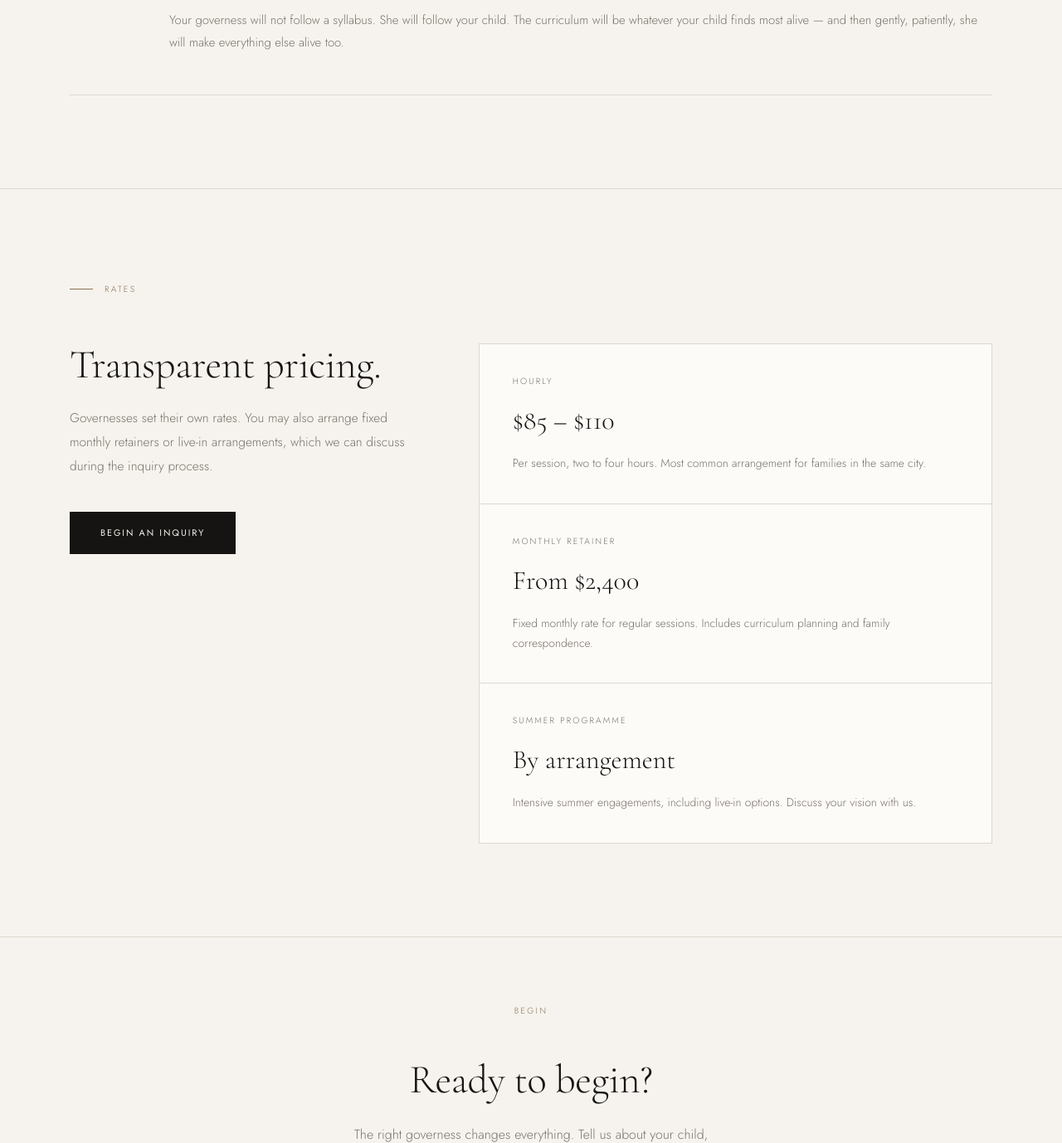
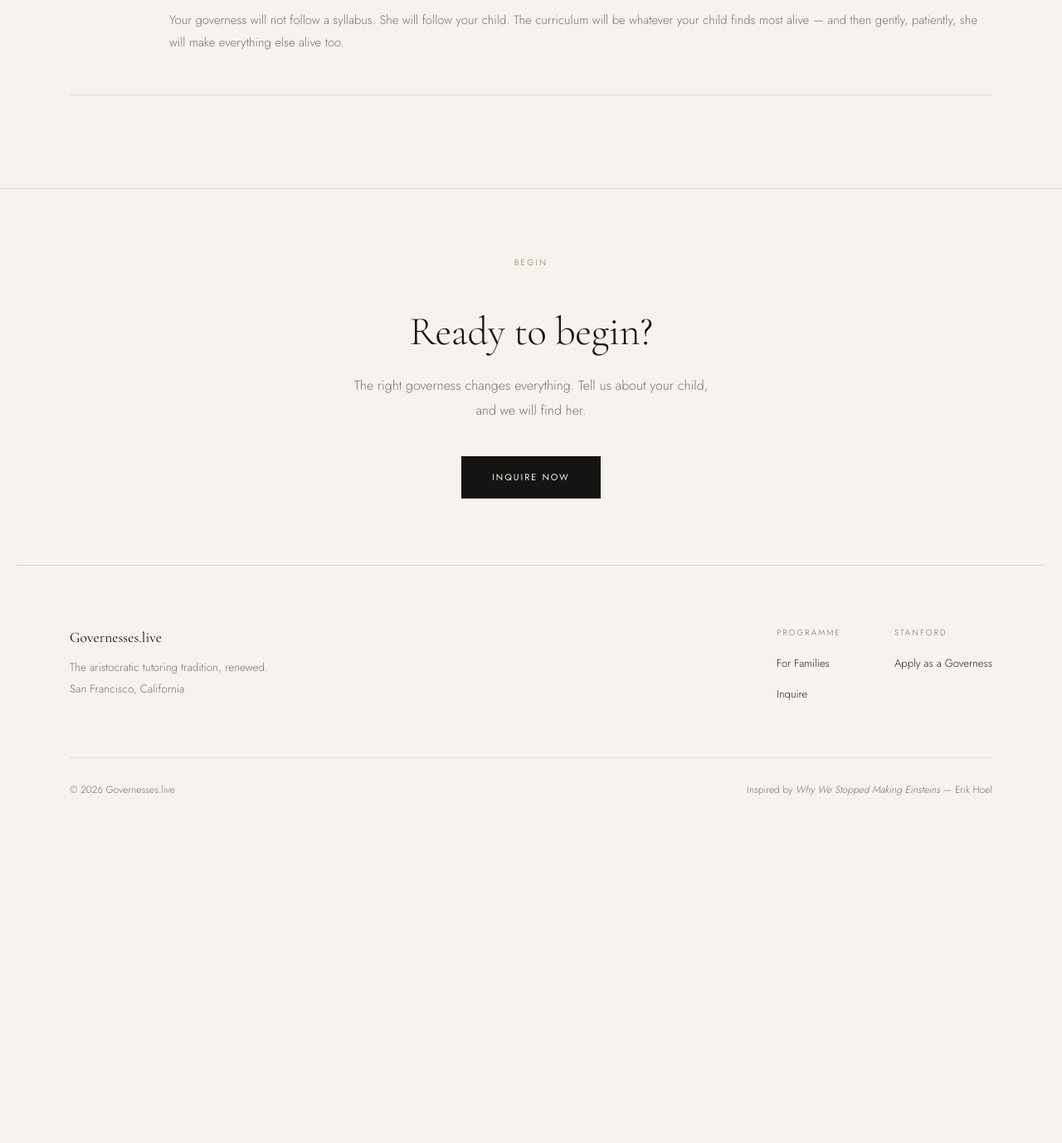
Before and after one commit to JeremyNixon/governess, a Flask app: page /families in a window 1280 px wide. Shown: the part 3123-4501 px from the top of the page at 83% size. After the commit the page ends 4082 px from the top, so only its background shows below. Run offline with Flask 3, Linux system fonts and the light colour scheme.

Commit message:
Remove transparent pricing section from families page
Co-Authored-By: Claude Sonnet 4.6 <noreply@anthropic.com>

```diff
--- a/templates/families.html
+++ b/templates/families.html
@@ -108,39 +108,6 @@
 
 <div class="full-rule"></div>
 
-<!-- PRICING -->
-<section class="section">
-  <div class="section-inner">
-    <p class="section-label">Rates</p>
-    <div class="pricing-grid">
-      <div>
-        <h2 class="section-heading">Transparent pricing.</h2>
-        <p class="prose-text mt-24">Governesses set their own rates. You may also arrange fixed monthly retainers or live-in arrangements, which we can discuss during the inquiry process.</p>
-        <a href="{{ url_for('inquire') }}" class="btn btn-primary mt-40">Begin an Inquiry</a>
-      </div>
-      <div class="pricing-cards">
-        <div class="pricing-card">
-          <p class="pricing-card-label">Hourly</p>
-          <p class="pricing-card-rate">$85 – $110</p>
-          <p class="pricing-card-desc">Per session, two to four hours. Most common arrangement for families in the same city.</p>
-        </div>
-        <div class="pricing-card">
-          <p class="pricing-card-label">Monthly Retainer</p>
-          <p class="pricing-card-rate">From $2,400</p>
-          <p class="pricing-card-desc">Fixed monthly rate for regular sessions. Includes curriculum planning and family correspondence.</p>
-        </div>
-        <div class="pricing-card">
-          <p class="pricing-card-label">Summer Programme</p>
-          <p class="pricing-card-rate">By arrangement</p>
-          <p class="pricing-card-desc">Intensive summer engagements, including live-in options. Discuss your vision with us.</p>
-        </div>
-      </div>
-    </div>
-  </div>
-</section>
-
-<div class="full-rule"></div>
-
 <!-- FINAL CTA -->
 <section class="section section-sm">
   <div class="section-inner narrow-center">
```
